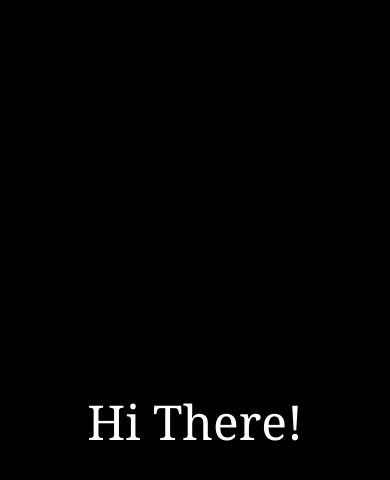
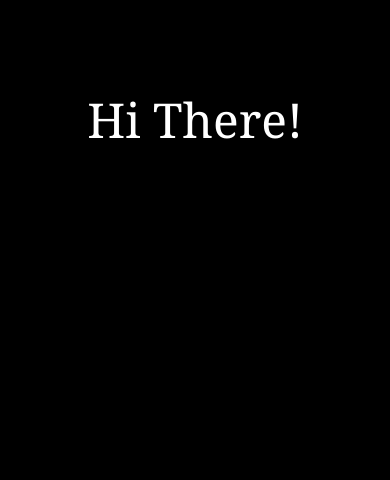
Before and after one commit to GargeshPatil/Gargeshpatil.github.io, a plain HTML site: page Index.html in a window 390 px wide. Drawn offline with nearby package versions, Linux system fonts and the light colour scheme.

```diff
--- a/Index.html
+++ b/Index.html
@@ -125,8 +125,10 @@
     <!--
       Main container for the interactive sequence.
       `h-screen` makes it take up the full viewport height.
+      - items-start (mobile): Aligns content to the top.
+      - md:items-center (desktop): Vertically centers content on larger screens.
     -->
-    <div id="sequence-container" class="relative w-full h-screen flex items-center justify-center md:justify-start p-8 md:p-16">
+    <div id="sequence-container" class="relative w-full h-screen flex items-start md:items-center justify-center md:justify-start p-8 pt-24 md:p-16">
 
         <!-- Scene 1: "Hi There!" Text -->
         <div id="intro-scene" class="scene">
```
